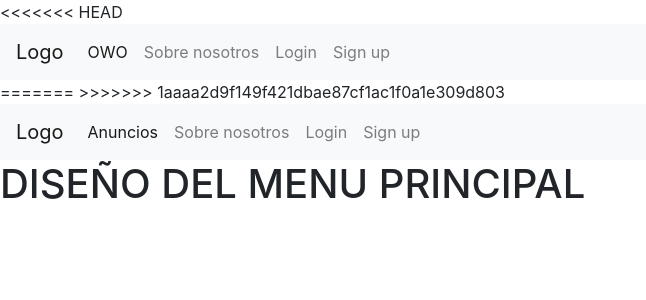
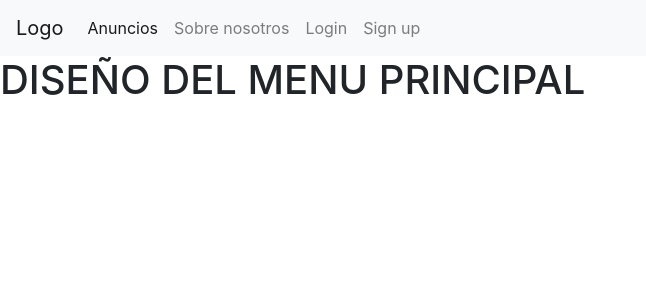
Before and after one commit to Anexo01/angular-proyecto, an Angular app: page /home in a window 1280 px wide. Shown: the top 300 px of the page, without its empty margins (0-646 px from the left). Built offline with nearby package versions, Linux system fonts and the light colour scheme.

Commit message:
Menu fixe

```diff
--- a/src/app/app.component.html
+++ b/src/app/app.component.html
@@ -1,30 +1,2 @@
-<<<<<<< HEAD
-<nav class="navbar navbar-expand-lg navbar-light bg-light">
-  <a class="navbar-brand" href="#">Logo</a>
-  <button class="navbar-toggler" type="button" data-toggle="collapse" data-target="#navbarSupportedContent" aria-controls="navbarSupportedContent" aria-expanded="false" aria-label="Toggle navigation">
-    <span class="navbar-toggler-icon"></span>
-  </button>
-
-  <div class="collapse navbar-collapse" id="navbarSupportedContent">
-    <ul class="navbar-nav mr-auto">
-      <li class="nav-item active">
-        <a class="nav-link" href="#">OWO<span class="sr-only">(current)</span></a>
-      </li>
-      <li class="nav-item">
-        <a class="nav-link" href="#">Sobre nosotros</a>
-      </li>
-      <li class="nav-item">
-        <a class="nav-link" href="#">Login</a>
-      </li>
-      <li class="nav-item">
-        <a class="nav-link" href="#">Sign up</a>
-      </li>
-    </ul>
-  </div>
-</nav>
-
-
-
-=======
->>>>>>> 1aaaa2d9f149f421dbae87cf1ac1f0a1e309d803
+<app-menu></app-menu>
 <router-outlet></router-outlet>
--- a/src/app/app.module.ts
+++ b/src/app/app.module.ts
@@ -8,6 +8,7 @@ import { VacantsComponent } from './vacants/vacants.component';
 import { HomeComponent } from './home/home.component';
 import { LoginComponent } from './login/login.component';
 import { SignupComponent } from './signup/signup.component';
+import { MenuComponent } from './menu/menu.component';
 
 @NgModule({
   declarations: [
@@ -15,7 +16,8 @@ import { SignupComponent } from './signup/signup.component';
     VacantsComponent,
     HomeComponent,
     LoginComponent,
-    SignupComponent
+    SignupComponent,
+    MenuComponent
   ],
   imports: [
     BrowserModule,
--- a/src/app/home/home.component.html
+++ b/src/app/home/home.component.html
@@ -1,21 +1 @@
-<nav class="navbar navbar-expand-lg navbar-light bg-light">
-    <a class="navbar-brand" href="#">Logo</a>
-    <div class="collapse navbar-collapse" id="navbarSupportedContent">
-      <ul class="navbar-nav mr-auto">
-        <li class="nav-item active">
-          <a class="nav-link" href="/vacants">Anuncios</a>
-        </li>
-        <li class="nav-item">
-          <a class="nav-link" href="#">Sobre nosotros</a>
-        </li>
-        <li class="nav-item">
-          <a class="nav-link" href="/login">Login</a>
-        </li>
-        <li class="nav-item">
-          <a class="nav-link" href="/signup">Sign up</a>
-        </li>
-      </ul>
-    </div>
-  </nav>
-
-  <h1>DISEÑO DEL MENU PRINCIPAL</h1>
+<h1>DISEÑO DEL MENU PRINCIPAL</h1>
--- /dev/null
+++ b/src/app/menu/menu.component.html
@@ -0,0 +1,19 @@
+<nav class="navbar navbar-expand-lg navbar-light bg-light">
+    <a class="navbar-brand" href="#">Logo</a>
+    <div class="collapse navbar-collapse" id="navbarSupportedContent">
+      <ul class="navbar-nav mr-auto">
+        <li class="nav-item active">
+          <a class="nav-link" href="/vacants">Anuncios</a>
+        </li>
+        <li class="nav-item">
+          <a class="nav-link" href="/home">Sobre nosotros</a>
+        </li>
+        <li class="nav-item">
+          <a class="nav-link" href="/login">Login</a>
+        </li>
+        <li class="nav-item">
+          <a class="nav-link" href="/signup">Sign up</a>
+        </li>
+      </ul>
+    </div>
+  </nav>
--- /dev/null
+++ b/src/app/menu/menu.component.ts
@@ -0,0 +1,15 @@
+import { Component, OnInit } from '@angular/core';
+
+@Component({
+  selector: 'app-menu',
+  templateUrl: './menu.component.html',
+  styleUrls: ['./menu.component.css']
+})
+export class MenuComponent implements OnInit {
+
+  constructor() { }
+
+  ngOnInit(): void {
+  }
+
+}
```
Also changed, not shown: src/app/menu/menu.component.css (added), 1 other file (tests, documents, lock files or other folders).
